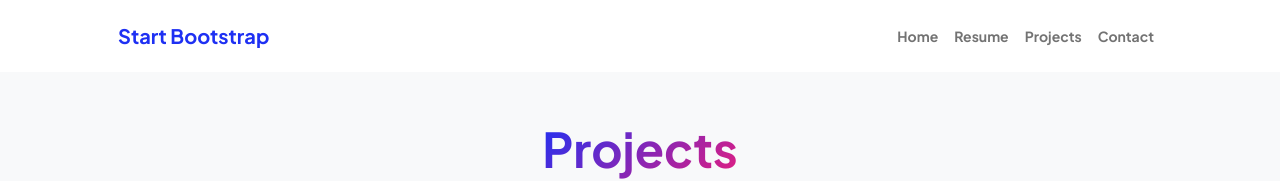
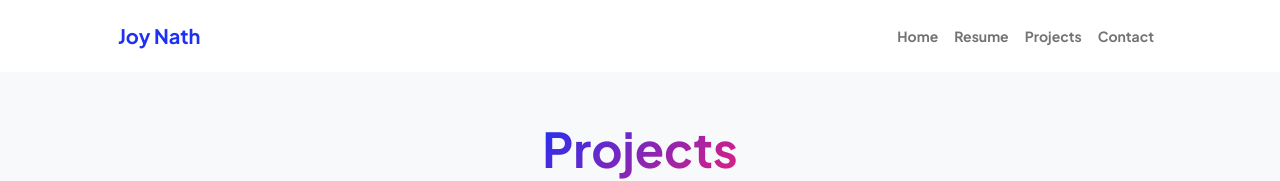
Before and after one commit to joynath12346/portfolio, a plain HTML site: page projects.html in a window 1280 px wide. Shown: the top 181 px of the page. Drawn offline with nearby package versions, Linux system fonts and the light colour scheme.

Commit message:
Update projects.html

```diff
--- a/projects.html
+++ b/projects.html
@@ -5,7 +5,7 @@
         <meta name="viewport" content="width=device-width, initial-scale=1, shrink-to-fit=no" />
         <meta name="description" content="" />
         <meta name="author" content="" />
-        <title>Modern Business - Start Bootstrap Template</title>
+        <title>Modern Business - Joy Nath Template</title>
         <!-- Favicon-->
         <link rel="icon" type="image/x-icon" href="assets/favicon.ico" />
         <!-- Custom Google font-->
@@ -22,7 +22,7 @@
             <!-- Navigation-->
             <nav class="navbar navbar-expand-lg navbar-light bg-white py-3">
                 <div class="container px-5">
-                    <a class="navbar-brand" href="index.html"><span class="fw-bolder text-primary">Start Bootstrap</span></a>
+                    <a class="navbar-brand" href="index.html"><span class="fw-bolder text-primary">Joy Nath</span></a>
                     <button class="navbar-toggler" type="button" data-bs-toggle="collapse" data-bs-target="#navbarSupportedContent" aria-controls="navbarSupportedContent" aria-expanded="false" aria-label="Toggle navigation"><span class="navbar-toggler-icon"></span></button>
                     <div class="collapse navbar-collapse" id="navbarSupportedContent">
                         <ul class="navbar-nav ms-auto mb-2 mb-lg-0 small fw-bolder">
```
